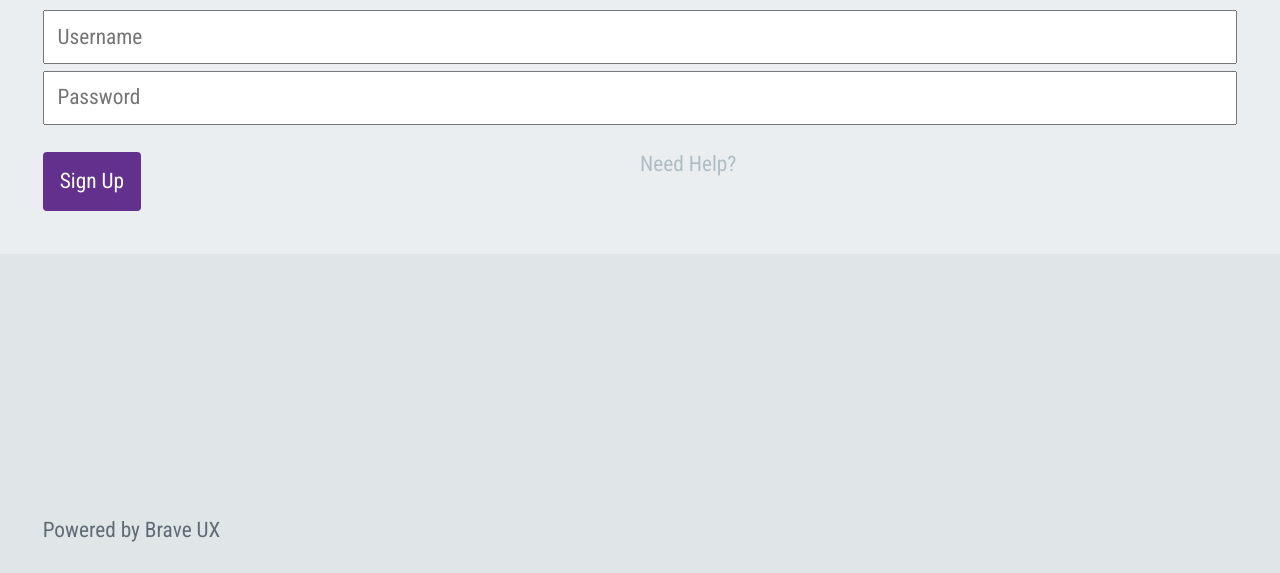
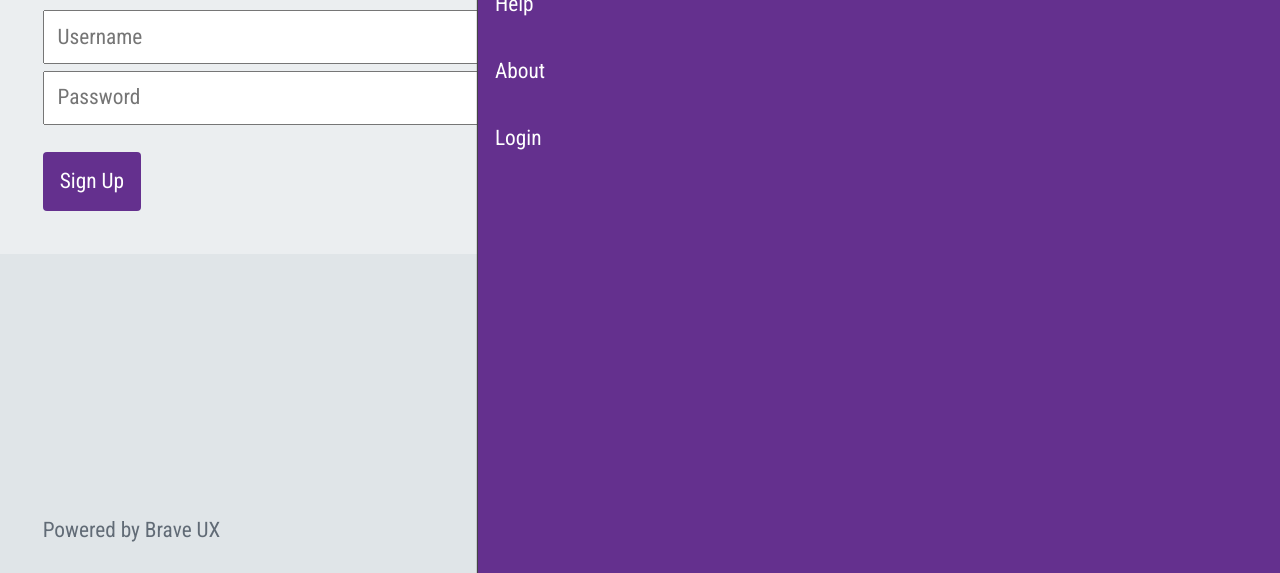
Before and after one commit to env/braveux-test, a plain HTML site: page index.html in a window 1280 px wide. Shown: the part 227-800 px from the top of the page. Drawn offline with nearby package versions, Linux system fonts and the light colour scheme.

Commit message:
increase menu z-index

```diff
--- a/index.html
+++ b/index.html
@@ -18,7 +18,7 @@
        </div>
      </div>
 
-     <div class="menu">
+     <div class="menu menu--active">
        <div class="menu__title">
          <a href="#">
            <span>Menu</span>
--- a/style.css
+++ b/style.css
@@ -42,6 +42,7 @@ body {
     top: 0;
     padding: 0.8em;
     position: absolute;
+    z-index: 9;
 }
 .menu a {
     color: white;
```
